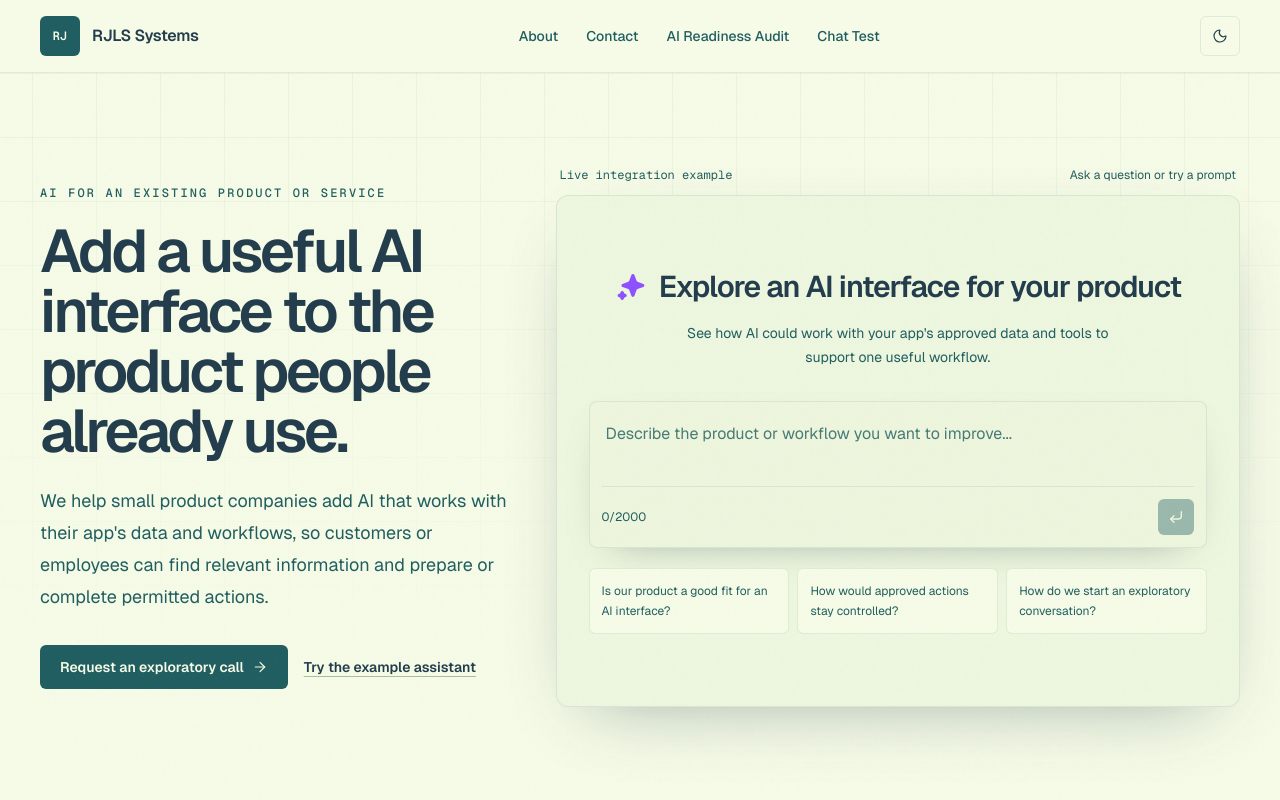
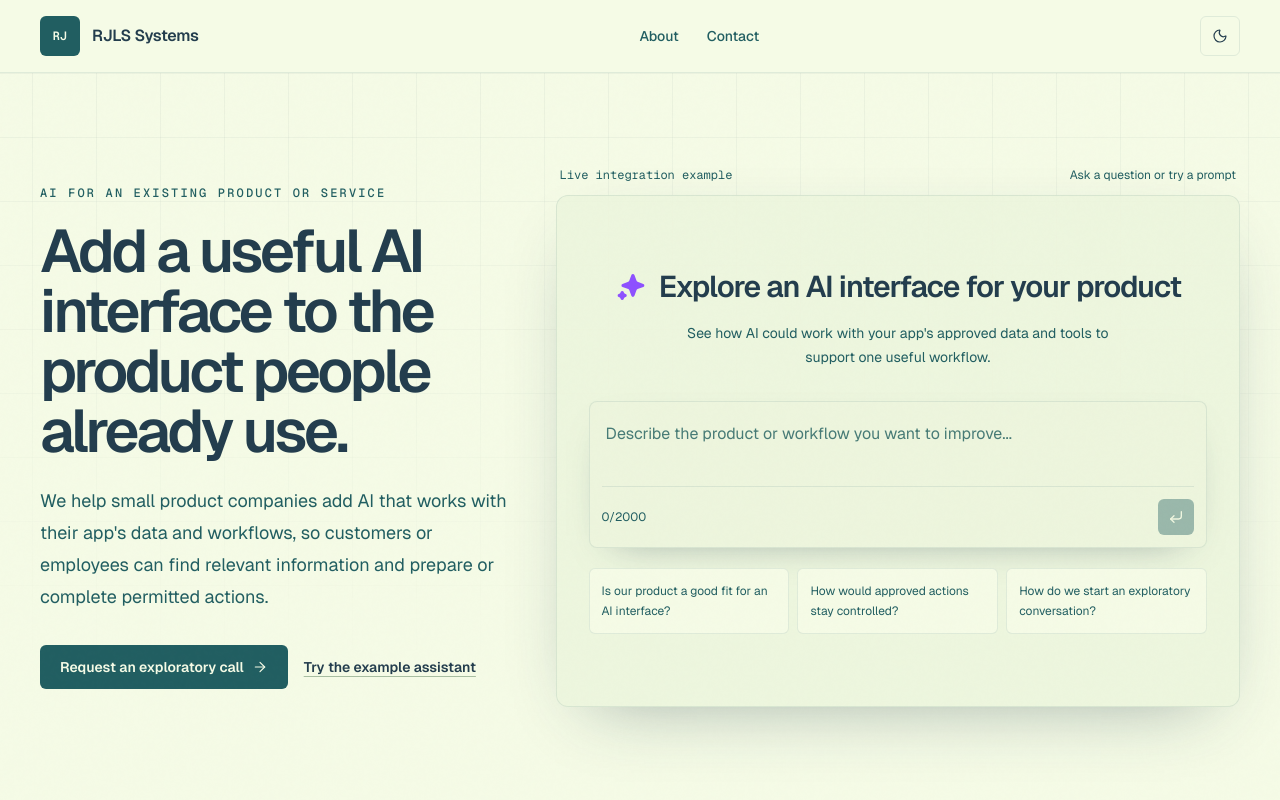
Before and after one commit to theory-foundry/website, a Next.js app: page / in a window 1280 px wide. Shown: the top 800 px of the page. Built offline with nearby package versions, Linux system fonts and the light colour scheme.

Commit message:
remove test routes from navbar

```diff
--- a/src/components/Footer.tsx
+++ b/src/components/Footer.tsx
@@ -4,7 +4,6 @@ import Link from "next/link";
 const footerLinks = [
   { href: "/about", label: "About" },
   { href: "/contact", label: "Contact" },
-  { href: "/ai-readiness-audit", label: "AI Readiness Audit" },
 ];
 
 export function Footer() {
--- a/src/components/NavBar.tsx
+++ b/src/components/NavBar.tsx
@@ -11,17 +11,12 @@ import ThemeSwitchButton from "./ThemeSwitchButton";
 const publicLinks = [
   { href: "/about", title: "About" },
   { href: "/contact", title: "Contact" },
-  { href: "/ai-readiness-audit", title: "AI Readiness Audit" },
 ];
 
 export default function NavBar() {
   const pathname = usePathname();
   const [isMobileMenuOpen, setIsMobileMenuOpen] = useState(false);
-  const links = [...publicLinks];
-
-  if (process.env.NODE_ENV === "development") {
-    links.push({ href: "/chat-test", title: "Chat Test" });
-  }
+  const links = publicLinks;
 
   const isActive = (href: string) => pathname === href || pathname.startsWith(`${href}/`);
 
```
